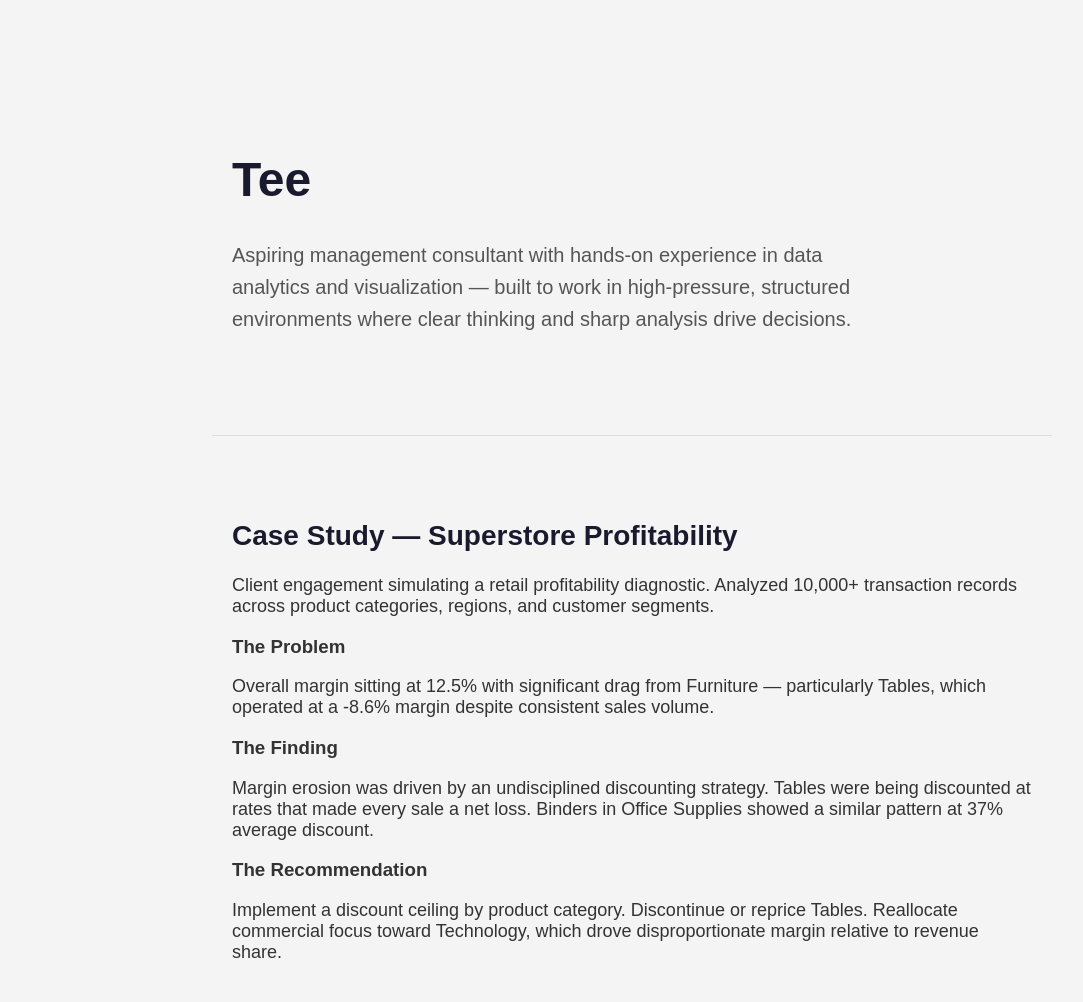
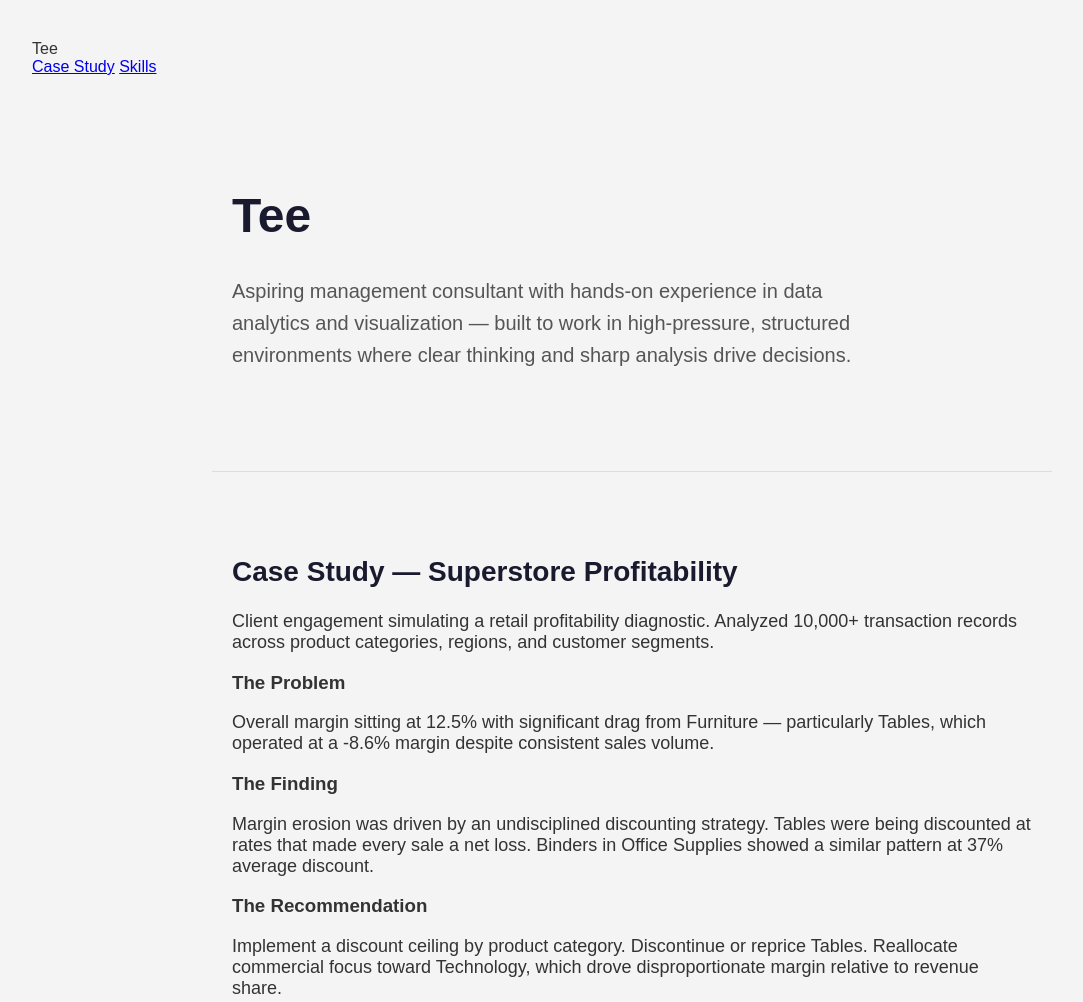
Before and after one commit to ttotheetothee/ttotheetothee.github.io, a plain HTML site: page index.html in a window 1280 px wide. Shown: the top 1002 px of the page, without its empty margins (8-1091 px from the left). Drawn offline with Linux system fonts and the light colour scheme.

Commit message:
Update index.html

```diff
--- a/index.html
+++ b/index.html
@@ -7,6 +7,15 @@
   <link rel="stylesheet" href="styles.css">
 </head>
 <body>
+
+  <nav class="navbar">
+  <span class="nav-name">Tee</span>
+  <div class="nav-links">
+    <a href="#case">Case Study</a>
+    <a href="#skills">Skills</a>
+  </div>
+</nav>
+
   <div class="hero">
     <h1>Tee</h1>
     <p class="tagline">Aspiring management consultant with hands-on experience in data analytics and visualization — built to work in high-pressure, structured environments where clear thinking and sharp analysis drive decisions.</p>
```
